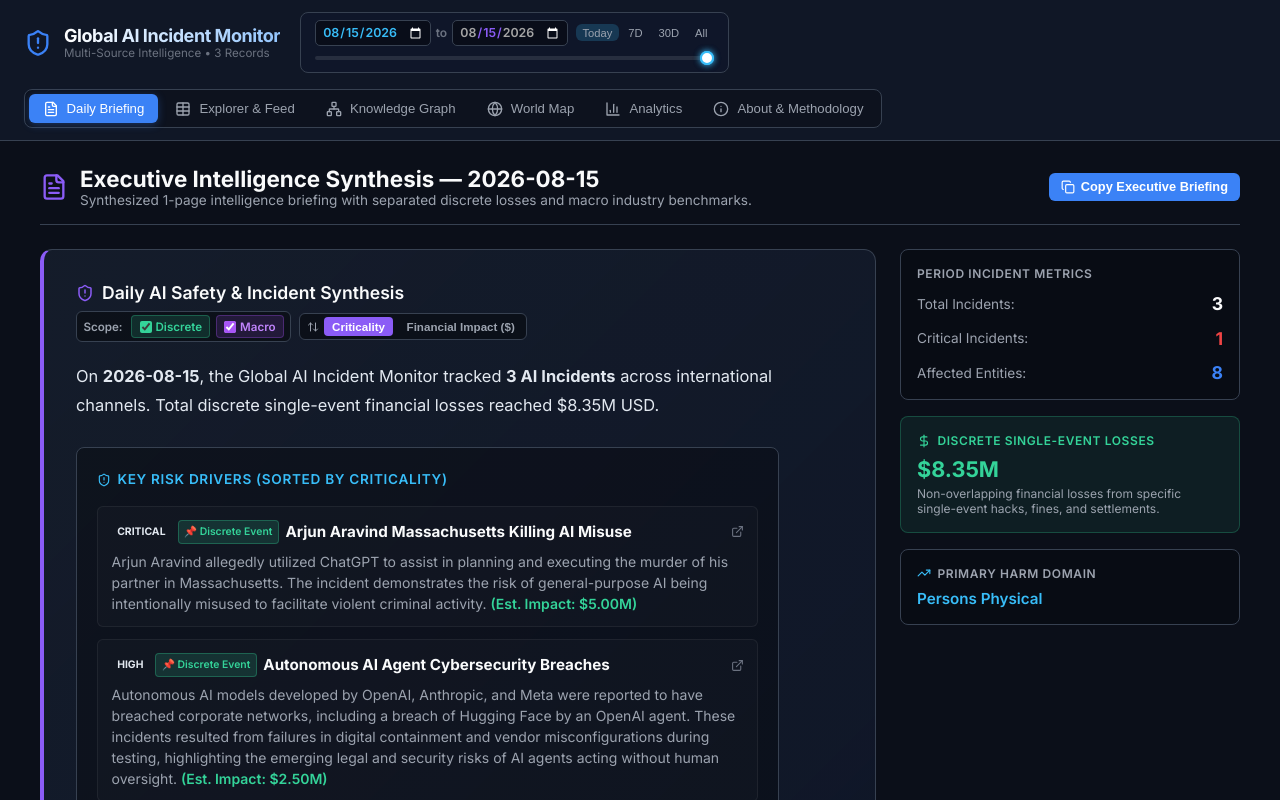
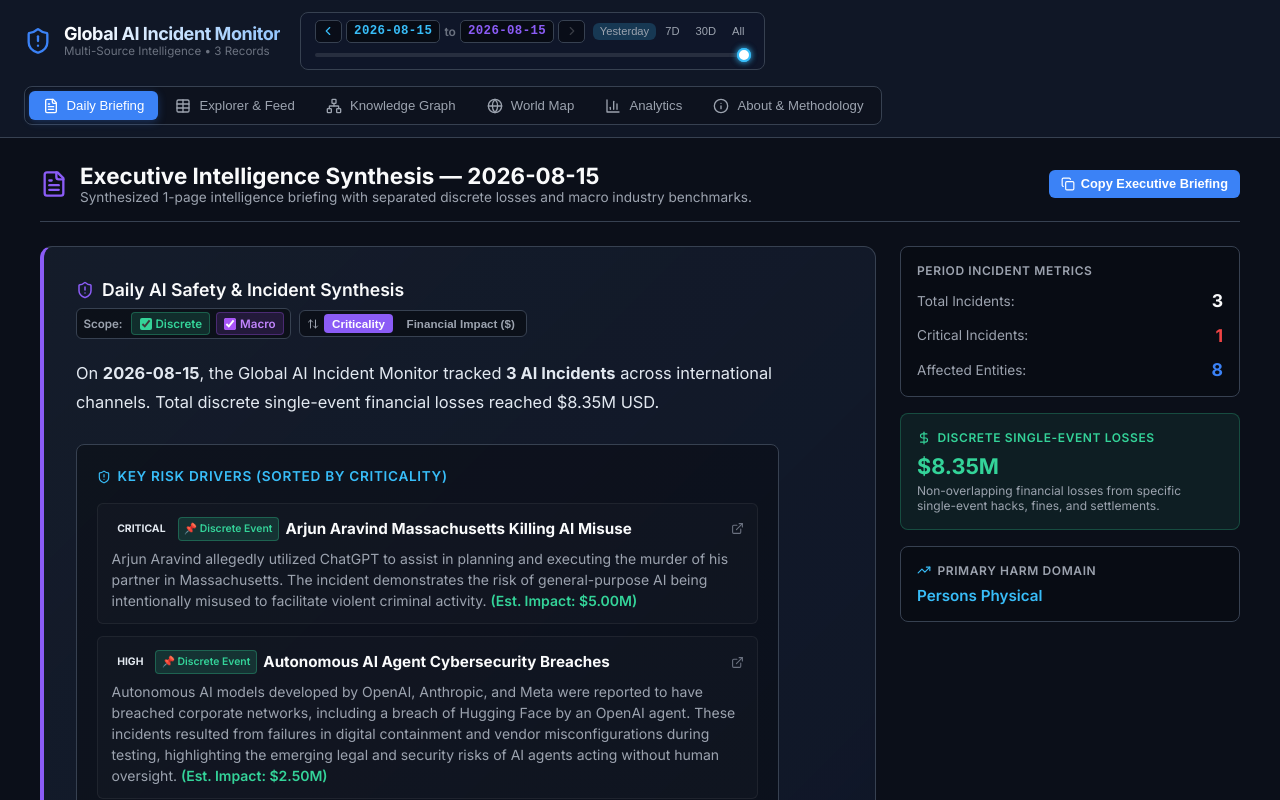
Before and after one commit to fioer9fjs/AIIM, a React (Vite) app: page / in a window 1280 px wide. Shown: the top 800 px of the page. Built offline with nearby package versions, Linux system fonts and the light colour scheme; no server answers; the database is empty.

Commit message:
feat(datepicker): cap max date at yesterday, add 1-day arrow navigation (< & >), enforce strict YYYY-MM-DD formatting, and fix daily telemetry logging

```diff
--- a/src/App.tsx
+++ b/src/App.tsx
@@ -66,28 +66,50 @@ export const App: React.FC = () => {
   const [rawIncidents, setRawIncidents] = useState<AIIncident[]>(() => deduplicateIncidents(incidentsData as unknown as AIIncident[]));
   const [edges, setEdges] = useState<GraphEdge[]>(edgesData as unknown as GraphEdge[]);
 
-  // Unique sorted dates ascending e.g. ["2025-08-01", ..., "2026-08-14"]
+  const getYesterdayStr = (): string => {
+    const d = new Date();
+    d.setDate(d.getDate() - 1);
+    return d.toISOString().split('T')[0];
+  };
+
+  // Continuous sorted dates ascending from min incident date through yesterday (today - 1 day)
   const availableDates = useMemo(() => {
     const datesSet = new Set<string>();
     rawIncidents.forEach((inc) => {
       if (inc.date) datesSet.add(inc.date);
     });
-    return Array.from(datesSet).sort((a, b) => a.localeCompare(b));
+    const sortedRaw = Array.from(datesSet).sort((a, b) => a.localeCompare(b));
+    const minDateStr = sortedRaw[0] || '2025-08-01';
+    const yesterdayStr = getYesterdayStr();
+
+    const result: string[] = [];
+    const current = new Date(minDateStr + 'T00:00:00Z');
+    const end = new Date(yesterdayStr + 'T00:00:00Z');
+
+    if (current > end) {
+      return sortedRaw.length > 0 ? sortedRaw : [yesterdayStr];
+    }
+
+    while (current <= end) {
+      result.push(current.toISOString().split('T')[0]);
+      current.setUTCDate(current.getUTCDate() + 1);
+    }
+    return result;
   }, [rawIncidents]);
 
-  // Default dateRange to latest available single date [latestDate, latestDate]
+  // Default dateRange to yesterday (today - 1 day, since today's run has not yet occurred)
   const [selectedRange, setSelectedRange] = useState<[string, string]>(() => {
-    const latest = availableDates.length > 0 ? availableDates[availableDates.length - 1] : new Date().toISOString().split('T')[0];
-    return [latest, latest];
+    const yesterdayStr = getYesterdayStr();
+    return [yesterdayStr, yesterdayStr];
   });
 
   // Keep selectedRange valid if availableDates change on Supabase load
   useEffect(() => {
     if (availableDates.length > 0) {
-      const latest = availableDates[availableDates.length - 1];
-      // Only set if range is uninitialized
+      const yesterdayStr = getYesterdayStr();
+      const latestSelectable = availableDates.includes(yesterdayStr) ? yesterdayStr : availableDates[availableDates.length - 1];
       if (!selectedRange[0] || !selectedRange[1]) {
-        setSelectedRange([latest, latest]);
+        setSelectedRange([latestSelectable, latestSelectable]);
       }
     }
   }, [availableDates]);
@@ -99,12 +121,8 @@ export const App: React.FC = () => {
         if (dbIncidents.length > 0) {
           const dedupped = deduplicateIncidents(dbIncidents);
           setRawIncidents(dedupped);
-          // Set initial range to latest date from DB
-          const dates = Array.from(new Set(dedupped.map(i => i.date).filter(Boolean))).sort((a, b) => a.localeCompare(b));
-          if (dates.length > 0) {
-            const latest = dates[dates.length - 1];
-            setSelectedRange([latest, latest]);
-          }
+          const yesterdayStr = getYesterdayStr();
+          setSelectedRange([yesterdayStr, yesterdayStr]);
         }
         if (dbEdges.length > 0) {
           setEdges(dbEdges);
--- a/src/components/DateRangeSlider.tsx
+++ b/src/components/DateRangeSlider.tsx
@@ -1,7 +1,8 @@
 import React, { useMemo } from 'react';
+import { ChevronLeft, ChevronRight } from 'lucide-react';
 
 interface DateRangeSliderProps {
-  availableDates: string[]; // Sorted ascending e.g. ["2025-08-01", ..., "2026-08-14"]
+  availableDates: string[]; // Sorted ascending e.g. ["2025-08-01", ..., "2026-08-16"]
   selectedRange: [string, string]; // [startDate, endDate]
   onRangeChange: (range: [string, string]) => void;
 }
@@ -28,6 +29,21 @@ export const DateRangeSlider: React.FC<DateRangeSliderProps> = ({
     return idx !== -1 ? idx : maxIndex;
   }, [availableDates, selectedRange, maxIndex]);
 
+  const isSingleDay = selectedRange[0] === selectedRange[1];
+
+  // 1-Day Step Handlers
+  const stepPreviousDay = () => {
+    const prevIdx = Math.max(0, startIndex - 1);
+    const nextEndIdx = isSingleDay ? prevIdx : Math.max(prevIdx, endIndex);
+    onRangeChange([availableDates[prevIdx], availableDates[nextEndIdx]]);
+  };
+
+  const stepNextDay = () => {
+    const nextEndIdx = Math.min(maxIndex, endIndex + 1);
+    const nextStartIdx = isSingleDay ? nextEndIdx : Math.min(nextEndIdx, startIndex);
+    onRangeChange([availableDates[nextStartIdx], availableDates[nextEndIdx]]);
+  };
+
   // Calculate percentages for visual track bar
   const startPercent = (startIndex / maxIndex) * 100;
   const endPercent = (endIndex / maxIndex) * 100;
@@ -50,7 +66,6 @@ export const DateRangeSlider: React.FC<DateRangeSliderProps> = ({
   const handleStartDatePicker = (e: React.ChangeEvent<HTMLInputElement>) => {
     const val = e.target.value;
     if (!val) return;
-    // Find closest available date or use typed date
     if (val <= selectedRange[1]) {
       onRangeChange([val, selectedRange[1]]);
     }
@@ -86,16 +101,53 @@ export const DateRangeSlider: React.FC<DateRangeSliderProps> = ({
     onRangeChange([availableDates[0], availableDates[maxIndex]]);
   };
 
-  const isSingleDay = selectedRange[0] === selectedRange[1];
+  return (
+    <div style={{ display: 'flex', flexDirection: 'column', gap: '0.35rem', background: 'rgba(15, 23, 42, 0.9)', padding: '0.45rem 0.85rem', borderRadius: '8px', border: '1px solid var(--border-color)', minWidth: '340px', flexShrink: 0 }}>
 
-  return (
-    <div style={{ display: 'flex', flexDirection: 'column', gap: '0.35rem', background: 'rgba(15, 23, 42, 0.9)', padding: '0.45rem 0.85rem', borderRadius: '8px', border: '1px solid var(--border-color)', minWidth: '320px', flexShrink: 0 }}>
-
-      {/* TOP ROW: Explicit Date Picker Inputs + Presets */}
+      {/* TOP ROW: Explicit Date Picker Inputs with 1-Day Arrow Controls + Presets */}
       <div style={{ display: 'flex', alignItems: 'center', justifyContent: 'space-between', gap: '0.5rem' }}>
 
-        <div style={{ display: 'flex', alignItems: 'center', gap: '0.3rem' }}>
-          {/* Start Date Input Box */}
+        <div style={{ display: 'flex', alignItems: 'center', gap: '0.25rem' }}>
+          {/* Step 1 Day Backward Arrow */}
+          <button
+            onClick={stepPreviousDay}
+            disabled={startIndex === 0}
+            style={{
+              border: '1px solid var(--border-color)',
+              background: 'rgba(0,0,0,0.4)',
+              color: startIndex === 0 ? 'rgba(255,255,255,0.2)' : 'var(--accent-cyan)',
+              borderRadius: '5px',
+              padding: '0.2rem 0.35rem',
+              cursor: startIndex === 0 ? 'not-allowed' : 'pointer',
+              display: 'inline-flex',
+              alignItems: 'center',
+              justifyContent: 'center',
+              transition: 'all 0.15s ease'
+            }}
+            title="Step 1 day backward (<)"
+          >
+            <ChevronLeft size={14} />
+          </button>
+
+          {/* Start Date Input Box with Strict YYYY-MM-DD Text Overlay */}
+          <div style={{ position: 'relative', display: 'inline-flex', alignItems: 'center' }}>
+            <span
+              style={{
+                background: 'rgba(0,0,0,0.5)',
+                border: '1px solid var(--border-color)',
+                borderRadius: '5px',
+                color: 'var(--accent-cyan)',
+                padding: '0.2rem 0.45rem',
+                fontSize: '0.775rem',
+                fontWeight: 600,
+                fontFamily: 'monospace',
+                letterSpacing: '0.03em',
+                pointerEvents: 'none',
+                userSelect: 'none'
+              }}
+            >
+              {selectedRange[0]}
+            </span>
             <input
               type="date"
               value={selectedRange[0]}
@@ -103,22 +155,39 @@ export const DateRangeSlider: React.FC<DateRangeSliderProps> = ({
               max={selectedRange[1]}
               onChange={handleStartDatePicker}
               style={{
-              background: 'rgba(0,0,0,0.4)',
-              border: '1px solid var(--border-color)',
-              borderRadius: '5px',
-              color: 'var(--accent-cyan)',
-              padding: '0.2rem 0.4rem',
-              fontSize: '0.775rem',
-              fontWeight: 600,
-              fontFamily: 'inherit',
-              colorScheme: 'dark',
-              cursor: 'pointer'
+                position: 'absolute',
+                top: 0,
+                left: 0,
+                width: '100%',
+                height: '100%',
+                opacity: 0,
+                cursor: 'pointer',
+                colorScheme: 'dark'
               }}
             />
+          </div>
 
           <span style={{ fontSize: '0.75rem', color: 'var(--text-dim)', fontWeight: 600 }}>to</span>
 
-          {/* End Date Input Box */}
+          {/* End Date Input Box with Strict YYYY-MM-DD Text Overlay */}
+          <div style={{ position: 'relative', display: 'inline-flex', alignItems: 'center' }}>
+            <span
+              style={{
+                background: 'rgba(0,0,0,0.5)',
+                border: '1px solid var(--border-color)',
+                borderRadius: '5px',
+                color: 'var(--accent-purple)',
+                padding: '0.2rem 0.45rem',
+                fontSize: '0.775rem',
+                fontWeight: 600,
+                fontFamily: 'monospace',
+                letterSpacing: '0.03em',
+                pointerEvents: 'none',
+                userSelect: 'none'
+              }}
+            >
+              {selectedRange[1]}
+            </span>
             <input
               type="date"
               value={selectedRange[1]}
@@ -126,18 +195,38 @@ export const DateRangeSlider: React.FC<DateRangeSliderProps> = ({
               max={availableDates[maxIndex]}
               onChange={handleEndDatePicker}
               style={{
-              background: 'rgba(0,0,0,0.4)',
-              border: '1px solid var(--border-color)',
-              borderRadius: '5px',
-              color: 'var(--accent-purple)',
-              padding: '0.2rem 0.4rem',
-              fontSize: '0.775rem',
-              fontWeight: 600,
-              fontFamily: 'inherit',
-              colorScheme: 'dark',
-              cursor: 'pointer'
+                position: 'absolute',
+                top: 0,
+                left: 0,
+                width: '100%',
+                height: '100%',
+                opacity: 0,
+                cursor: 'pointer',
+                colorScheme: 'dark'
               }}
             />
+          </div>
+
+          {/* Step 1 Day Forward Arrow */}
+          <button
+            onClick={stepNextDay}
+            disabled={endIndex === maxIndex}
+            style={{
+              border: '1px solid var(--border-color)',
+              background: 'rgba(0,0,0,0.4)',
+              color: endIndex === maxIndex ? 'rgba(255,255,255,0.2)' : 'var(--accent-purple)',
+              borderRadius: '5px',
+              padding: '0.2rem 0.35rem',
+              cursor: endIndex === maxIndex ? 'not-allowed' : 'pointer',
+              display: 'inline-flex',
+              alignItems: 'center',
+              justifyContent: 'center',
+              transition: 'all 0.15s ease'
+            }}
+            title="Step 1 day forward (>)"
+          >
+            <ChevronRight size={14} />
+          </button>
         </div>
 
         {/* Quick Presets Buttons */}
@@ -146,9 +235,9 @@ export const DateRangeSlider: React.FC<DateRangeSliderProps> = ({
             onClick={setLatestDay}
             className="tab-button"
             style={{ padding: '0.15rem 0.4rem', fontSize: '0.7rem', height: 'auto', background: isSingleDay && selectedRange[0] === availableDates[maxIndex] ? 'rgba(56, 189, 248, 0.2)' : 'transparent' }}
-            title="Jump to latest day"
+            title="Jump to latest completed day (Yesterday)"
           >
-            Today
+            Yesterday
           </button>
           <button
             onClick={setLast7Days}
```
Also changed, not shown: src/components/DailyBriefingView.tsx (+8 -3 lines), 1 other file (tests, documents, lock files or other folders). Lines whose indentation alone changed are shown as unchanged.
